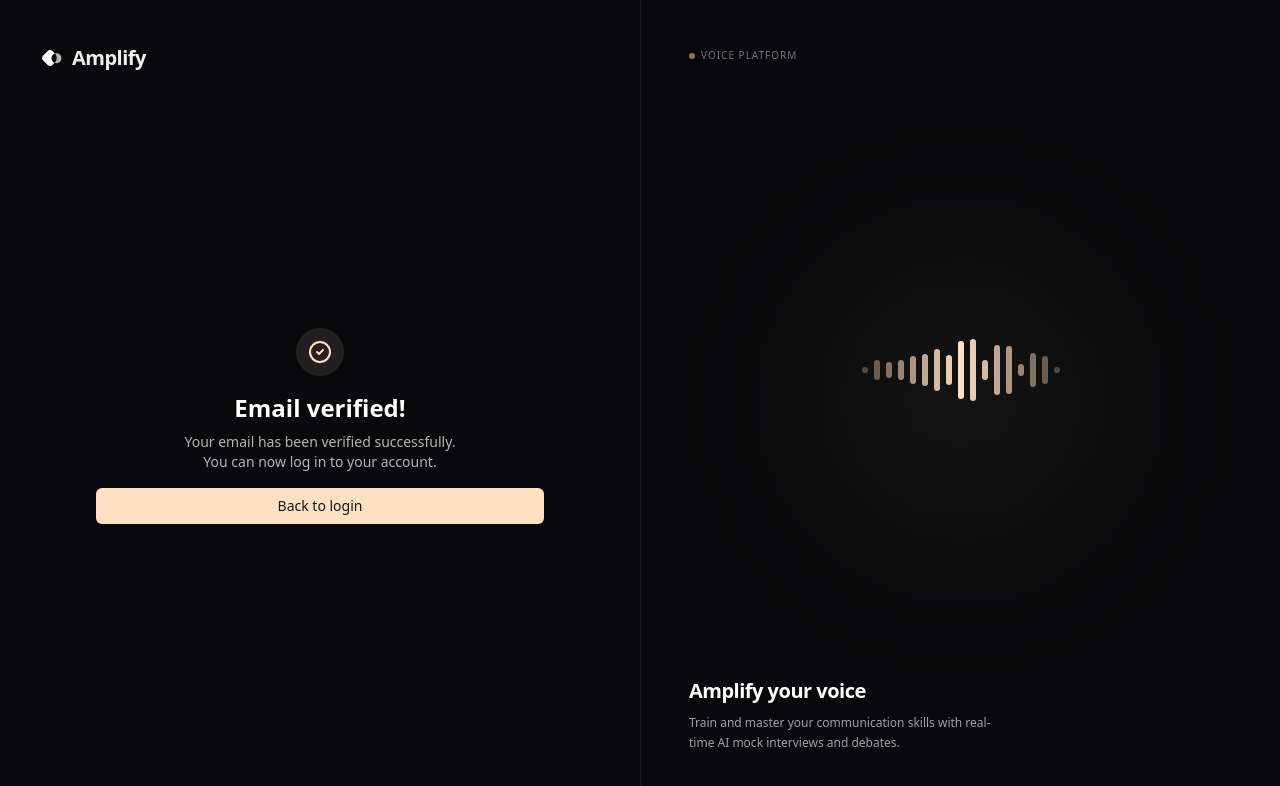
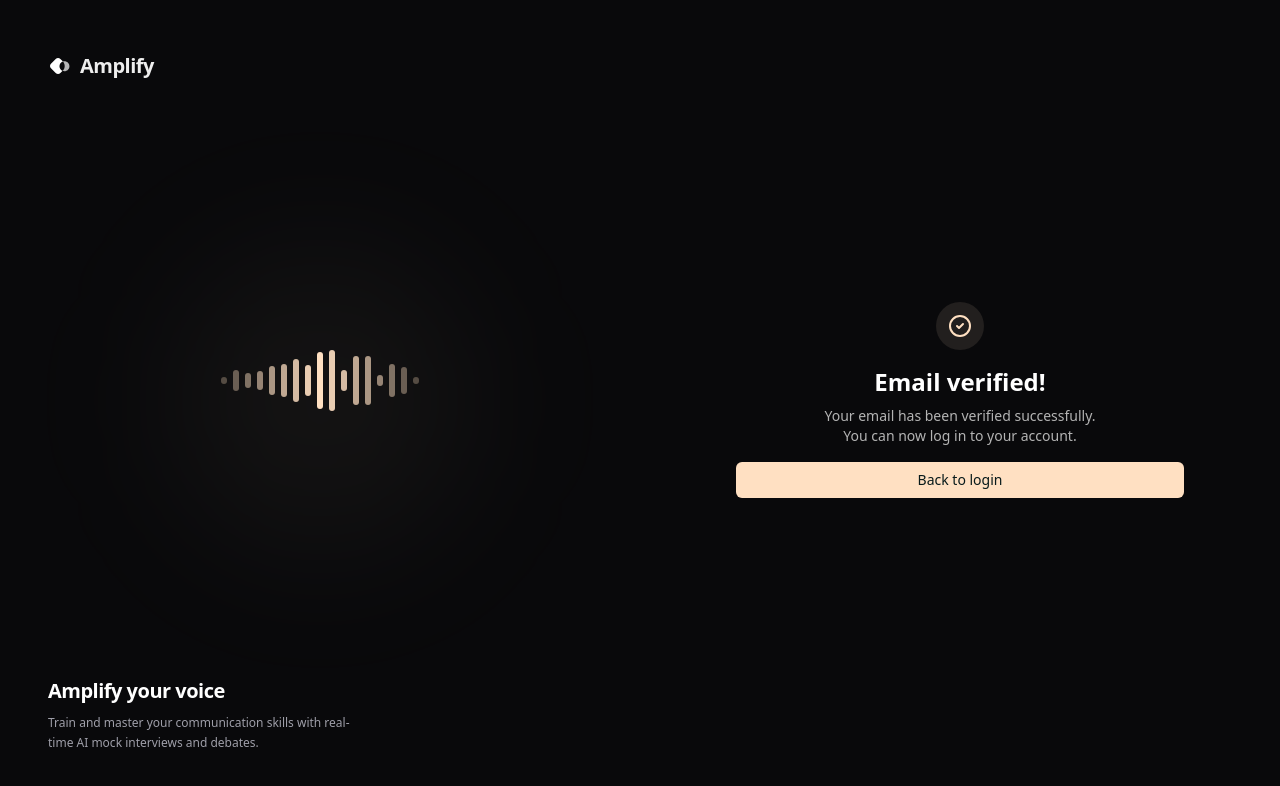
Before and after one commit to lwshakib/amplify-own-your-voice, a Next.js app: page /verify-email in a window 1280 px wide. Shown: the top 786 px of the page. Built offline with nearby package versions, Linux system fonts and the light colour scheme.

Commit message:
feat: implement shared authentication layout with animated visualizer and route pages

```diff
--- a/app/(auth)/forgot-password/page.tsx
+++ b/app/(auth)/forgot-password/page.tsx
@@ -5,7 +5,6 @@
  */
 
 import { ForgotPasswordForm } from "@/components/auth/forgot-password-form" // The form to handle password reset requests
-import { Logo } from "@/components/layout/logo" // The application logo
 
 /**
  * ForgotPasswordPage Component
@@ -13,14 +12,9 @@ import { Logo } from "@/components/layout/logo" // The application logo
  */
 export default function ForgotPasswordPage() {
   return (
-    <div className="flex flex-col flex-1 gap-4 p-6 md:p-10">
-      {/* Top area for the Logo */}
-      <div className="flex justify-center gap-2 md:justify-start">
-        <Logo />
-      </div>
-
+    <div className="flex flex-col flex-1 gap-4 p-6 md:p-10 justify-center">
       {/* Centered container for the forgot password form */}
-      <div className="flex flex-1 items-center justify-center">
+      <div className="flex items-center justify-center">
         <div className="w-full max-w-md">
           <ForgotPasswordForm />
         </div>
--- a/app/(auth)/layout.tsx
+++ b/app/(auth)/layout.tsx
@@ -19,14 +19,14 @@ export default function AuthLayout({
      * This creates a unified dark background spanning the entire viewport.
      */
     <div className="dark grid min-h-svh lg:grid-cols-2 bg-zinc-950 text-white antialiased">
-      {/* Left Column - Dynamic Auth Forms (Sign In, Sign Up, etc.) */}
+      {/* Left Column (Desktop only) - Persistent Visual Soundwave */}
+      <div className="relative hidden lg:block bg-zinc-950">
+        <AuthVisual />
+      </div>
+
+      {/* Right Column - Dynamic Auth Forms (Sign In, Sign Up, etc.) */}
       <div className="flex flex-col min-h-svh">
         {children}
-      </div>
-
-      {/* Right Column (Desktop only) - Persistent Visual Soundwave */}
-      <div className="relative hidden lg:block border-l border-zinc-900 bg-zinc-950">
-        <AuthVisual />
       </div>
     </div>
   )
--- a/app/(auth)/reset-password/page.tsx
+++ b/app/(auth)/reset-password/page.tsx
@@ -6,7 +6,6 @@
 
 import { Suspense } from "react" // For handling asynchronous loading of the form components
 import { ResetPasswordForm } from "@/components/auth/reset-password-form" // The form to set a new password
-import { Logo } from "@/components/layout/logo" // Application logo
 import { Loader2 } from "lucide-react" // Loading spinner icon
 
 /**
@@ -15,14 +14,9 @@ import { Loader2 } from "lucide-react" // Loading spinner icon
  */
 export default function ResetPasswordPage() {
   return (
-    <div className="flex flex-col flex-1 gap-4 p-6 md:p-10">
-      {/* Top area for the Logo */}
-      <div className="flex justify-center gap-2 md:justify-start">
-        <Logo />
-      </div>
-
+    <div className="flex flex-col flex-1 gap-4 p-6 md:p-10 justify-center">
       {/* Centered container for the reset password form */}
-      <div className="flex flex-1 items-center justify-center">
+      <div className="flex items-center justify-center">
         <div className="w-full max-w-md">
           <Suspense
             fallback={
--- a/app/(auth)/sign-in/page.tsx
+++ b/app/(auth)/sign-in/page.tsx
@@ -5,7 +5,6 @@
  */
 
 import { LoginForm } from "@/components/auth/login-form" // The actual authentication form logic
-import { Logo } from "@/components/layout/logo" // The application logo
 
 /**
  * SignInPage Component
@@ -13,14 +12,9 @@ import { Logo } from "@/components/layout/logo" // The application logo
  */
 export default function SignInPage() {
   return (
-    <div className="flex flex-col flex-1 gap-4 p-6 md:p-10">
-      {/* Top area for the Logo */}
-      <div className="flex justify-center gap-2 md:justify-start">
-        <Logo />
-      </div>
-
+    <div className="flex flex-col flex-1 gap-4 p-6 md:p-10 justify-center">
       {/* Centered container for the login form */}
-      <div className="flex flex-1 items-center justify-center">
+      <div className="flex items-center justify-center">
         <div className="w-full max-w-md">
           <LoginForm />
         </div>
--- a/app/(auth)/sign-up/page.tsx
+++ b/app/(auth)/sign-up/page.tsx
@@ -5,7 +5,6 @@
  */
 
 import { SignUpForm } from "@/components/auth/signup-form" // The actual registration form logic
-import { Logo } from "@/components/layout/logo" // The application logo
 
 /**
  * SignUpPage Component
@@ -13,14 +12,9 @@ import { Logo } from "@/components/layout/logo" // The application logo
  */
 export default function SignUpPage() {
   return (
-    <div className="flex flex-col flex-1 gap-4 p-6 md:p-10">
-      {/* Top area for the Logo */}
-      <div className="flex justify-center gap-2 md:justify-start">
-        <Logo />
-      </div>
-
+    <div className="flex flex-col flex-1 gap-4 p-6 md:p-10 justify-center">
       {/* Centered container for the sign-up form */}
-      <div className="flex flex-1 items-center justify-center">
+      <div className="flex items-center justify-center">
         <div className="w-full max-w-md">
           <SignUpForm />
         </div>
--- a/app/(auth)/verify-email/page.tsx
+++ b/app/(auth)/verify-email/page.tsx
@@ -5,7 +5,6 @@
  */
 
 import { VerifyEmailView } from "@/components/auth/verify-email-view" // Component that handles the verification logic and UI
-import { Logo } from "@/components/layout/logo" // Application logo
 
 /**
  * VerifyEmailPage Component
@@ -13,14 +12,9 @@ import { Logo } from "@/components/layout/logo" // Application logo
  */
 export default function VerifyEmailPage() {
   return (
-    <div className="flex flex-col flex-1 gap-4 p-6 md:p-10">
-      {/* Top area for the Logo */}
-      <div className="flex justify-center gap-2 md:justify-start">
-        <Logo />
-      </div>
-
+    <div className="flex flex-col flex-1 gap-4 p-6 md:p-10 justify-center">
       {/* Centered container for the verification view */}
-      <div className="flex flex-1 items-center justify-center">
+      <div className="flex items-center justify-center">
         <div className="w-full max-w-md">
           <VerifyEmailView />
         </div>
--- a/components/auth/auth-visual.tsx
+++ b/components/auth/auth-visual.tsx
@@ -1,6 +1,8 @@
 "use client"
 
 import { motion } from "framer-motion"
+import { Logo } from "@/components/layout/logo"
+import { IconSparkles, IconActivity, IconLock, IconMessageChatbot, IconVolume } from "@tabler/icons-react"
 
 export function AuthVisual() {
   // 17 bars for a minimal soundwave visualizer
@@ -13,12 +15,9 @@ export function AuthVisual() {
         <div className="h-[300px] w-[300px] rounded-full bg-primary/5 blur-[80px]" />
       </div>
 
-      {/* Top Brand Name */}
-      <div className="relative z-10 flex items-center gap-1.5">
-        <div className="h-1.5 w-1.5 rounded-full bg-primary/50 animate-pulse" />
-        <span className="text-[10px] font-medium tracking-widest text-zinc-500 uppercase">
-          Voice Platform
-        </span>
+      {/* Top Brand Logo */}
+      <div className="relative z-10">
+        <Logo />
       </div>
 
       {/* Center - Minimal Soundwave Visualization */}
```
